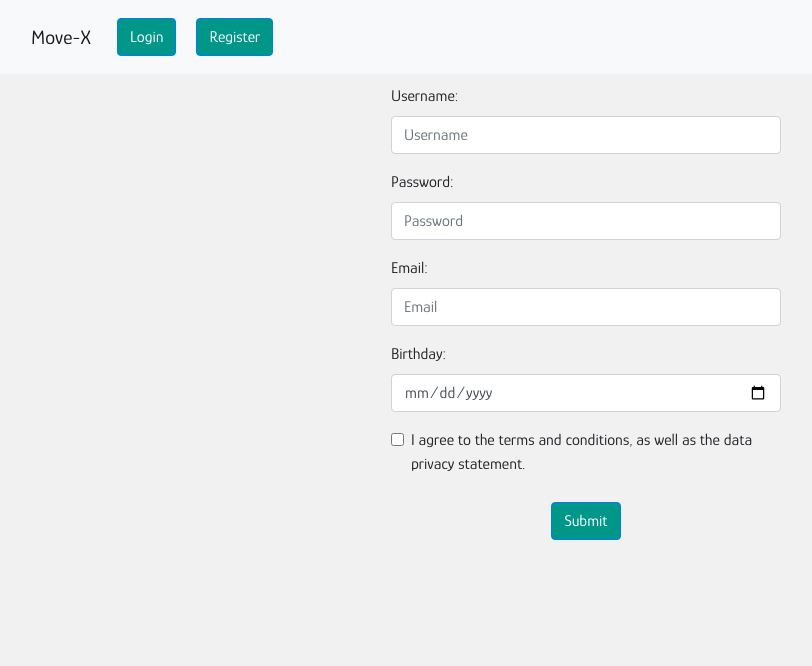
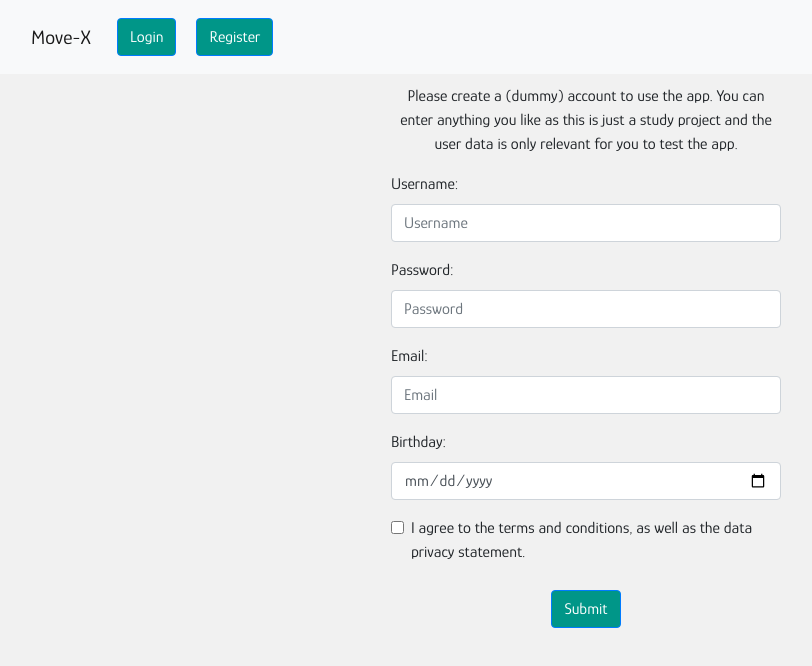
Before and after one commit to MitoMonkey/MoveX-client, a React (Vite) app: page /register in a window 1280 px wide. Shown: the top 666 px of the page, without its empty margins (54-866 px from the left). Built offline with nearby package versions, Linux system fonts and the light colour scheme.

Commit message:
updated login and registration view

```diff
--- a/src/components/login-view/login-view.jsx
+++ b/src/components/login-view/login-view.jsx
@@ -31,6 +31,8 @@ export function LoginView(props) {
     };
 
     return (
+        <>
+            <p className='text-center'>Please create a (dummy) account to use the app. You can enter anything you like as this is just a study project and the user data is only relevant for you to test the app.</p>
             <Form>
                 <Form.Group controlId="formUsername">
                     <Form.Label>Username:</Form.Label>
@@ -44,6 +46,7 @@ export function LoginView(props) {
                     <Button variant="primary" type="submit" onClick={handleSubmit}>Login</Button>{'  '}
                 </div>
             </Form>
+        </>
     );
 }
 
--- a/src/components/registration-view/registration-view.jsx
+++ b/src/components/registration-view/registration-view.jsx
@@ -108,6 +108,8 @@ export function RegistrationView(props) {
     };
 
     return (
+        <>
+            <p className='text-center'>Please create a (dummy) account to use the app. You can enter anything you like as this is just a study project and the user data is only relevant for you to test the app.</p>
             <Form>
                 <Form.Group controlId="formUsername">
                     <Form.Label>Username:</Form.Label>
@@ -145,5 +147,6 @@ export function RegistrationView(props) {
                     <Form.Text className="invalid">{formInvalid}</Form.Text>
                 </div>
             </Form>
+        </>
     );
 }
```
Also changed, not shown: 2 other files (tests, documents, lock files or other folders). Lines whose indentation alone changed are shown as unchanged.
